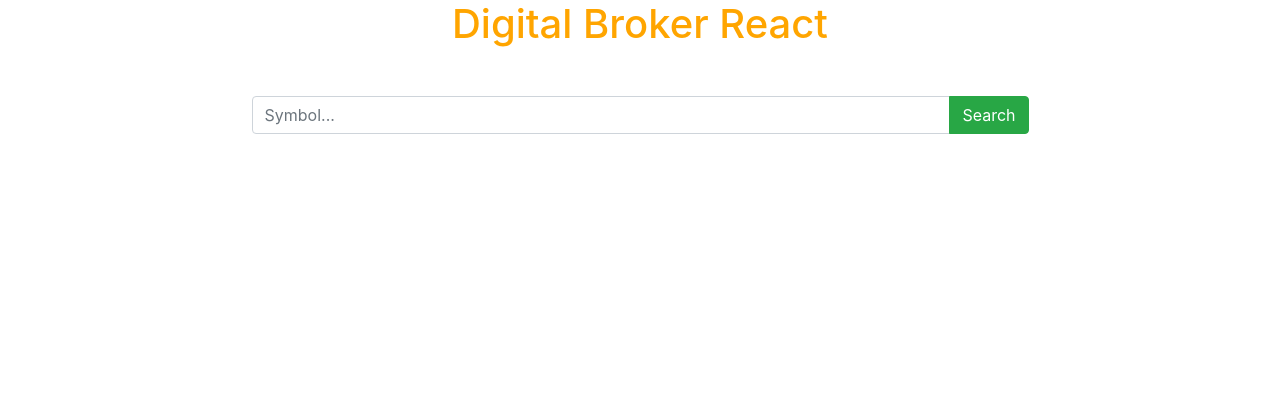
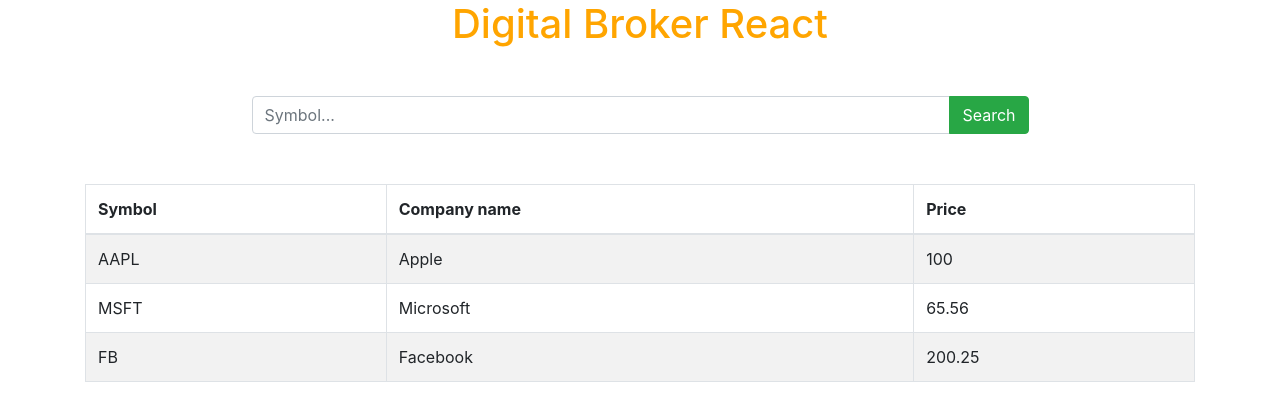
Before and after one commit to LukasMomot/Digital-Broker-React, a React (Create React App) app: page / in a window 1280 px wide. Shown: the top 420 px of the page. Built offline with nearby package versions, Linux system fonts and the light colour scheme.

Commit message:
Add StockList component

```diff
--- /dev/null
+++ b/src/businessLogic/stockPrice.ts
@@ -0,0 +1,7 @@
+export interface StockPrice {
+  symbol: string;
+  price: number;
+  change?: number;
+  name: string;
+  date?: Date;
+}
--- /dev/null
+++ b/src/businessLogic/stocksService.ts
@@ -0,0 +1,10 @@
+import { StockPrice } from "./stockPrice";
+
+export async function fetchMostTraded(): Promise<StockPrice[]> {
+  const mostTraded: StockPrice[] = [
+    { symbol: "AAPL", name: "Apple", price: 100 },
+    { symbol: "MSFT", name: "Microsoft", price: 65.56 },
+    { symbol: "FB", name: "Facebook", price: 200.25 },
+  ];
+  return Promise.resolve(mostTraded);
+}
--- a/src/stocks-search/SearchPage.tsx
+++ b/src/stocks-search/SearchPage.tsx
@@ -1,16 +1,30 @@
 import * as React from "react";
 import styles from "./SearchPage.module.scss";
 import SearchBar from "./search-bar/SearchBar";
+import StockList from "./stock-list/StockList";
+import { StockPrice } from "../businessLogic/stockPrice";
+import { useEffect, useState } from "react";
+import { fetchMostTraded } from "../businessLogic/stocksService";
 
 const SearchPage: React.FC = () => {
+  const [stocks, setStocks] = useState<StockPrice[]>([]);
+
   const search = (symbol: string) => {
     console.log("Search will be executed for: " + symbol);
   };
+
+  useEffect(() => {
+    (async () => {
+      let mostTraded = await fetchMostTraded();
+      setStocks(mostTraded);
+    })();
+  }, []);
 
   return (
     <div>
       <h1 className={styles.heading}>Digital Broker React</h1>
       <SearchBar onTermChanged={(term) => search(term)}></SearchBar>
+      <StockList items={stocks}></StockList>
     </div>
   );
 };
--- /dev/null
+++ b/src/stocks-search/stock-list/StockList.module.scss
@@ -0,0 +1,3 @@
+.stockTable {
+  margin-top: 50px;
+}
--- /dev/null
+++ b/src/stocks-search/stock-list/StockList.tsx
@@ -0,0 +1,32 @@
+import * as React from "react";
+import { StockPrice } from "../../businessLogic/stockPrice";
+import { Table } from "react-bootstrap";
+import styles from "./StockList.module.scss";
+
+interface IStockListProps {
+  items: StockPrice[];
+}
+
+const StockList: React.FC<IStockListProps> = (props) => {
+  const stockItems = props.items.map((stock) => (
+    <tr key={stock.symbol}>
+      <td>{stock.symbol}</td>
+      <td>{stock.name}</td>
+      <td>{stock.price}</td>
+    </tr>
+  ));
+  return (
+    <Table className={styles.stockTable} striped bordered hover>
+      <thead>
+        <tr>
+          <th>Symbol</th>
+          <th>Company name</th>
+          <th>Price</th>
+        </tr>
+      </thead>
+      <tbody>{stockItems}</tbody>
+    </Table>
+  );
+};
+
+export default StockList;
```
